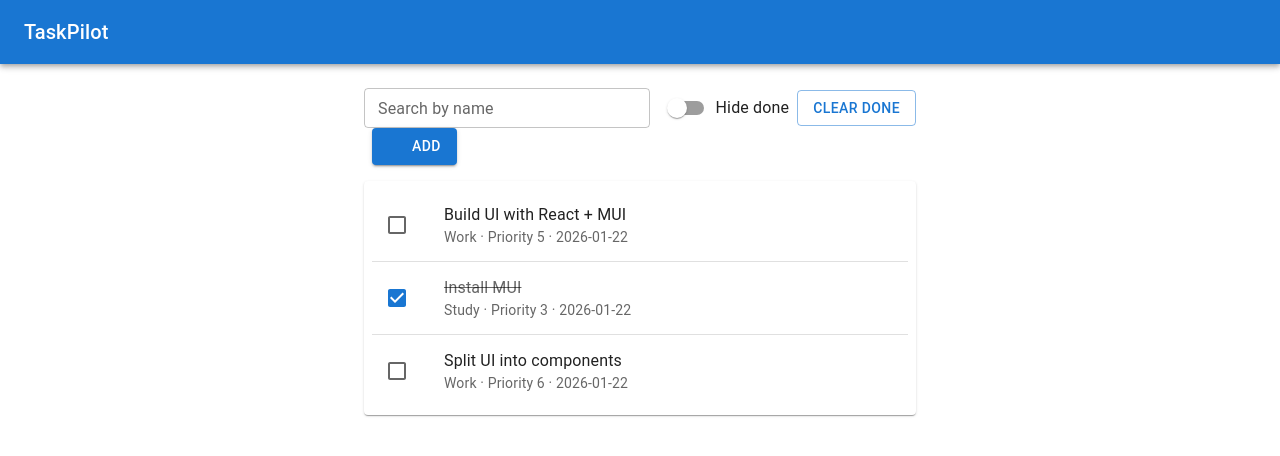
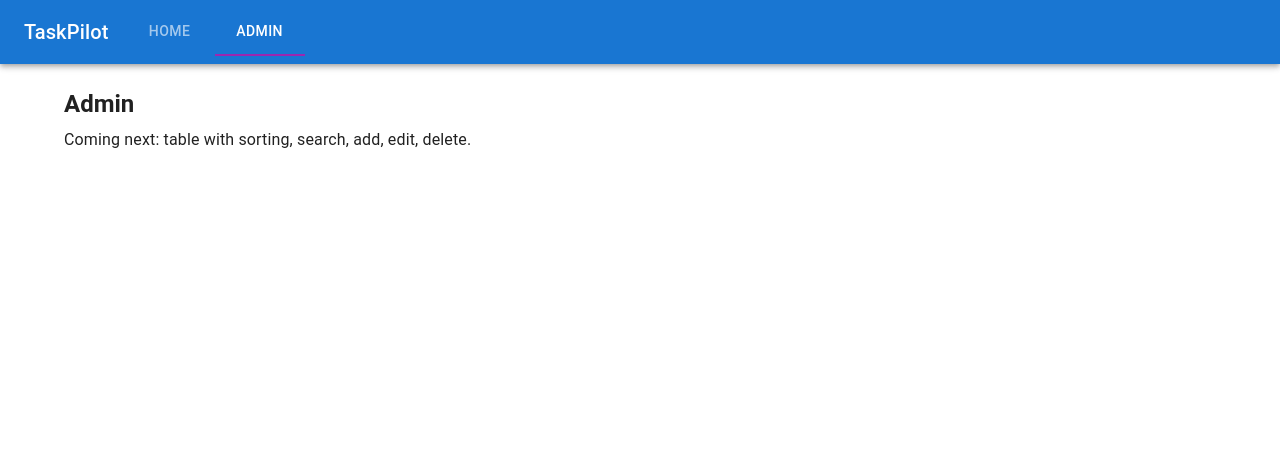
Before and after one commit to shahafdrori/taskpilot-frontend, a React (Vite) app: page /admin in a window 1280 px wide. Shown: the top 456 px of the page. Built offline with nearby package versions, Linux system fonts and the light colour scheme; some icons are missing.

Commit message:
feat: add router, pages structure, and navbar
Set up routing with Home/Admin pages and a header navbar for navigation.

```diff
--- a/package.json
+++ b/package.json
@@ -15,7 +15,8 @@
     "@mui/icons-material": "^7.3.7",
     "@mui/material": "^7.3.7",
     "react": "^19.2.0",
-    "react-dom": "^19.2.0"
+    "react-dom": "^19.2.0",
+    "react-router-dom": "^7.12.0"
   },
   "devDependencies": {
     "@eslint/js": "^9.39.1",
--- a/src/App.tsx
+++ b/src/App.tsx
@@ -1,14 +1,20 @@
 //src/App.tsx
 import { CssBaseline } from "@mui/material";
+import { Navigate, Route, Routes } from "react-router-dom";
 import AppHeader from "./components/layout/AppHeader";
-import TodoPage from "./components/todos/TodoPage";
+import HomePage from "./pages/HomePage";
+import AdminPage from "./pages/AdminPage";
 
 export default function App() {
   return (
     <>
       <CssBaseline />
       <AppHeader />
-      <TodoPage />
+      <Routes>
+        <Route path="/" element={<HomePage />} />
+        <Route path="/admin" element={<AdminPage />} />
+        <Route path="*" element={<Navigate to="/" replace />} />
+      </Routes>
     </>
   );
 }
--- a/src/components/layout/AppHeader.tsx
+++ b/src/components/layout/AppHeader.tsx
@@ -1,11 +1,38 @@
 //src/components/layout/AppHeader.tsx
-import { AppBar, Toolbar, Typography } from "@mui/material";
+import { AppBar, Tab, Tabs, Toolbar, Typography } from "@mui/material";
+import { Link as RouterLink, useLocation } from "react-router-dom";
+
+const routes = [
+  { label: "Home", to: "/" },
+  { label: "Admin", to: "/admin" },
+];
+
+function getActiveTab(pathname: string) {
+  const idx = routes.findIndex((r) =>
+    r.to === "/" ? pathname === "/" : pathname.startsWith(r.to)
+  );
+  return idx === -1 ? 0 : idx;
+}
 
 export default function AppHeader() {
+  const location = useLocation();
+  const active = getActiveTab(location.pathname);
+
   return (
     <AppBar position="static">
       <Toolbar>
         <Typography variant="h6">TaskPilot</Typography>
+
+        <Tabs
+          value={active}
+          textColor="inherit"
+          indicatorColor="secondary"
+          sx={{ ml: 2 }}
+        >
+          {routes.map((r) => (
+            <Tab key={r.to} label={r.label} component={RouterLink} to={r.to} />
+          ))}
+        </Tabs>
       </Toolbar>
     </AppBar>
   );
--- a/src/main.tsx
+++ b/src/main.tsx
@@ -1,14 +1,17 @@
 //src/main.tsx
 import React from "react";
 import ReactDOM from "react-dom/client";
+import { BrowserRouter } from "react-router-dom";
 import App from "./App";
 import "./index.css";
 import { TodosProvider } from "./context/todos/TodosContext";
 
 ReactDOM.createRoot(document.getElementById("root")!).render(
   <React.StrictMode>
-    <TodosProvider>
-      <App />
-    </TodosProvider>
+    <BrowserRouter>
+      <TodosProvider>
+        <App />
+      </TodosProvider>
+    </BrowserRouter>
   </React.StrictMode>
 );
--- /dev/null
+++ b/src/pages/AdminPage.tsx
@@ -0,0 +1,15 @@
+//src/pages/AdminPage.tsx
+import { Container, Typography } from "@mui/material";
+
+export default function AdminPage() {
+  return (
+    <Container maxWidth="lg" sx={{ py: 3 }}>
+      <Typography variant="h5" fontWeight={600}>
+        Admin
+      </Typography>
+      <Typography sx={{ mt: 1 }}>
+        Coming next: table with sorting, search, add, edit, delete.
+      </Typography>
+    </Container>
+  );
+}
```
Also changed, not shown: src/pages/HomePage.tsx (renamed from src/components/todos/TodoPage.tsx, +8 -9 lines), 1 other file (tests, documents, lock files or other folders).
